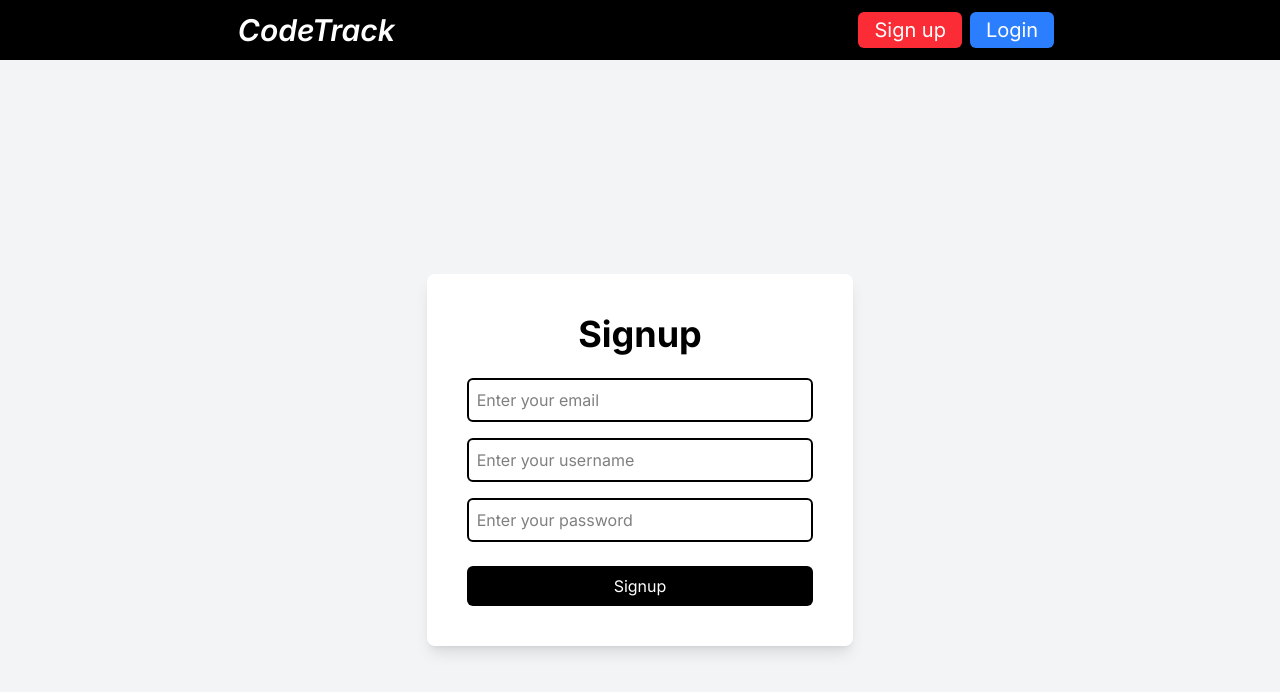
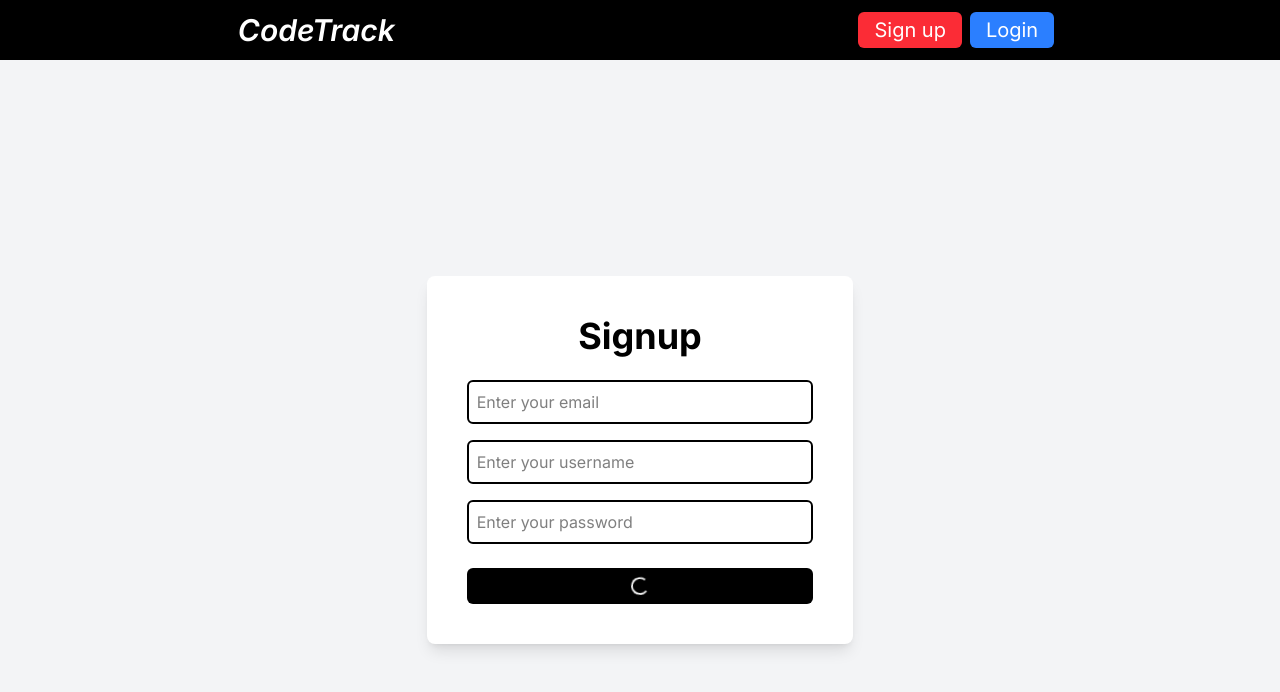
Before and after one commit to Husain8570/CodeTrack, a React (Vite) app in the folder frontend/: page /signup in a window 1280 px wide. Both pictures are taken after a click on the button "Signup". Shown: the top 692 px of the page. Built offline with nearby package versions, Linux system fonts and the light colour scheme; no server answers.

Commit message:
Update Signup.jsx

```diff
--- a/frontend/src/pages/Signup.jsx
+++ b/frontend/src/pages/Signup.jsx
@@ -1,6 +1,7 @@
 import React, { useState } from 'react';
 import { useNavigate } from 'react-router-dom';
 import { toast } from 'react-toastify';
+import { ClipLoader } from 'react-spinners';
 
 const SERVER_URL = import.meta.env.VITE_SERVER_URL;
 
@@ -10,8 +11,10 @@ function Signup({ setlogin }) {
   const [password, setpassword] = useState("");
   const [username, setusername] = useState("");
   const [msg, setmsg] = useState("");
+  const [loading, setLoading] = useState(false);
 
   async function clickHandler() {
+    setLoading(true);
     const url = `${SERVER_URL}/api/auth/signup`;
 
     const res = await fetch(url, {
@@ -27,9 +30,9 @@ function Signup({ setlogin }) {
     });
 
     const data = await res.json();
+    setLoading(false);
 
     if (data.success) {
-      // Store JWT token in localStorage
       localStorage.setItem("authToken", data.token);
       setlogin(true);
       toast.success("Signup successful");
@@ -62,15 +65,16 @@ function Signup({ setlogin }) {
         <input
           type="password"
           placeholder="Enter your password"
-          className="border-2 p-2 rounded-md focus:ring-2 focus:ring-blue-500  mt-4"
+          className="border-2 p-2 rounded-md focus:ring-2 focus:ring-blue-500 mt-4"
           onChange={(e) => setpassword(e.target.value.trim())}
         />
 
         <button
-          className="bg-black text-white py-2 px-4 rounded-md mt-6 hover:bg-gray-900 transition"
+          className="bg-black text-white py-2 px-4 rounded-md mt-6 hover:bg-gray-900 transition flex justify-center items-center"
           onClick={clickHandler}
+          disabled={loading}
         >
-          Signup
+          {loading ? <ClipLoader size={20} color={"#fff"} /> : "Signup"}
         </button>
 
         {msg && <p className="text-center text-red-500 mt-4">{msg}</p>}
```
